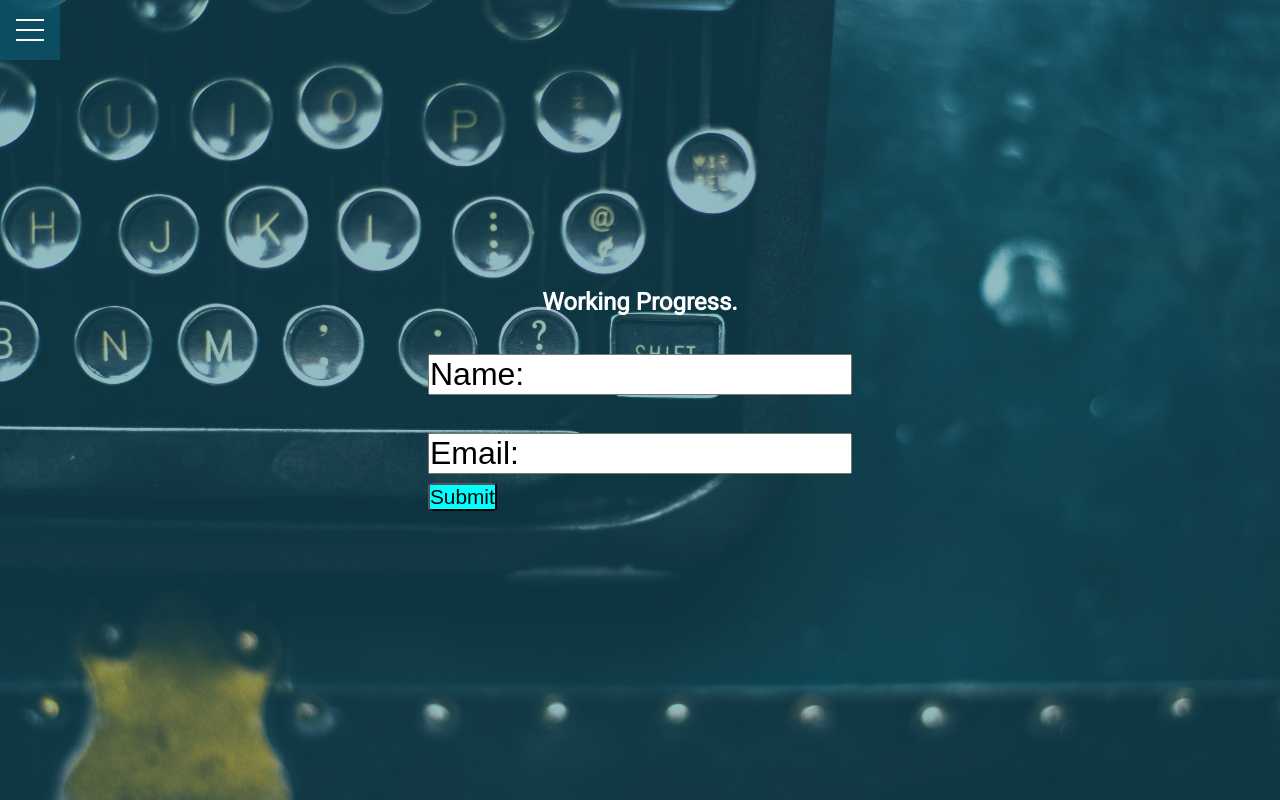
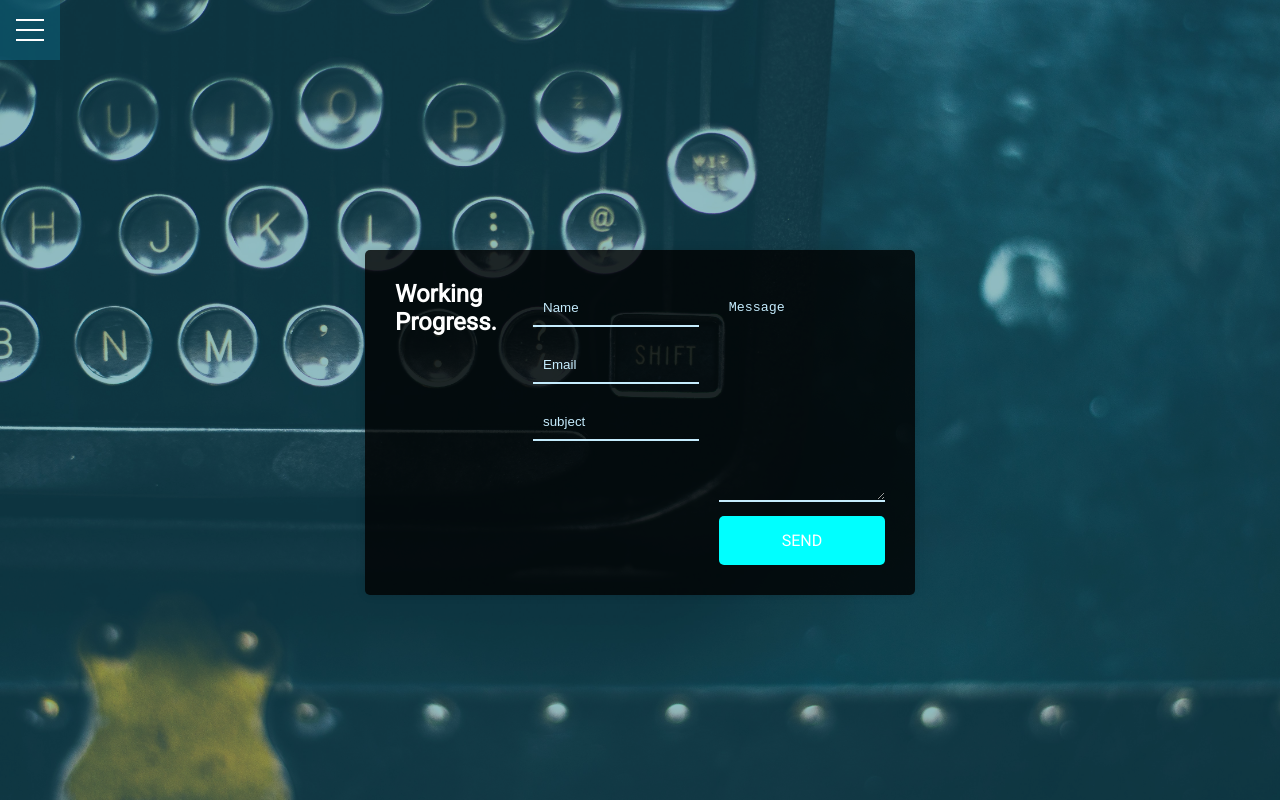
Before and after one commit to nucternal18/Hello_World, a plain HTML site: page contact.html in a window 1280 px wide. Drawn offline with Linux system fonts and the light colour scheme; a web font is replaced by a local one.

Commit message:
Updated contact form and css

```diff
--- a/contact.html
+++ b/contact.html
@@ -37,17 +37,20 @@
           </div>
           <!-- End of Hamburger Menu component-->
     <div class="contact">
-        <div class="contact-inner">
+        <div class="wrapper">
+        <div class="contact-form">
             <h2>Working Progress. </h2>
-            <form action="">
-                <br>
-                <input type="text" name="Name" value="Name:"><br>
-                <br>
-                <input type="text" name="Email" value="Email:"><br>
-                <button type="submit">Submit</button>
-            </form>
-
+            <div class="contac-input-fields">
+                <input type="text" class="input" placeholder="Name">
+                <input type="text" class="input" placeholder="Email">
+                <input type="text" class="input" placeholder="subject">
+            </div>
+            <div class="contact-msg">
+                <textarea placeholder="Message"></textarea>
+                <div class="contact-btn">Send</div>
+            </div>
         </div>
+    </div>
     </div>
 </body>
 </html>
--- a/style.css
+++ b/style.css
@@ -10,6 +10,7 @@
   margin: 0;
   padding: 0;
   box-sizing: border-box;
+  outline: none;
 }
 
 .container {
@@ -87,37 +88,87 @@
 .contact::before {
   content: '';
   background: url('./image/shiftKeyOnTypewriter.jpg') no-repeat center center/cover;
+  background-size: cover;
   position: absolute;
   top: 0;
   left: 0;
   width: 100%;
-  height: 100%;
+  height: 100vh;
   z-index: -1;
 
 }
 
-.contact .contact-inner {
+.contact .wrapper {
+  position: absolute;
+  top: 50%;
+  transform: translateY(-50%);
+  max-height: 300px;
+  width: 100%;
+  padding: 0 20px;
+
+}
+
+.contact .contact-form {
+  max-height: 400px;
+  max-width: 550px;
+  margin: 0 auto;
+  background: rgba(0, 0, 0, 0.8);
+  padding: 30px;
+  border-radius: 5px;
+  display: flex;
+  box-shadow:  0 0 10px rgba(0, 0, 0, 0.13);
+
+
+}
+
+.contact .contac-input-fields {
   display: flex;
   flex-direction: column;
-  align-items: center;
-  justify-content: center;
-  text-align: center;
-  height: 100%;
+  margin-right: 4%;
+
 }
 
-.contact form {
-  font-size: 2rem;
-  text-align: left
+.contac-input-fields,
+ .contact-msg {
+  width: 48%;
+
 }
 
-.contact form input {
-  font-size: 2rem;
+.contac-input-fields .input,
+.contact-msg textarea {
+  margin: 10px 0;
+  background: transparent;
+  border: 0;
+  border-bottom: 2px solid #c5ecfd;
+  padding: 10px;
+  color: #c5ecfd;
+  width: 100%
+
 }
 
-.contact button {
-  font-size: 1.3rem;
-  border-radius: 9%;
-  background-color: aqua
+.contact-msg textarea {
+  height: 212px;
+}
+
+::-webkit-input-placeholder {
+  color: #c5ecfd;
+}
+
+::-moz-input-placeholder {
+  color: #c5ecfd;
+}
+
+::-ms-input-placeholder {
+  color: #c5ecfd;
+}
+
+.contact-btn {
+  background: aqua;
+  text-align: center;
+  padding: 15px;
+  border-radius: 5px;
+  cursor: pointer;
+  text-transform: uppercase;
 }
 
 .portfolio {
@@ -258,3 +309,20 @@ body {
 
   }
 }
+
+@media screen and (max-width: 700px){
+  .contact .contact-form {
+    flex-direction: column;
+  }
+
+  .contact-msg textarea {
+    height: 80px;
+  }
+
+  .contac-input-fields,
+ .contact-msg {
+   width: 100%;
+ }
+
+
+}
```
